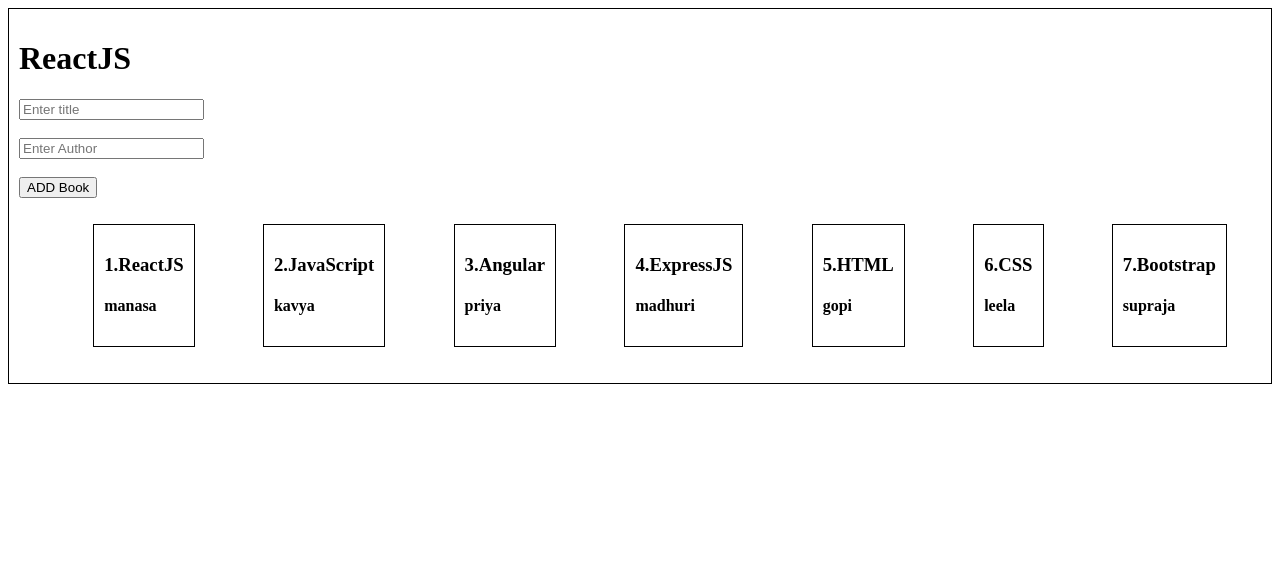
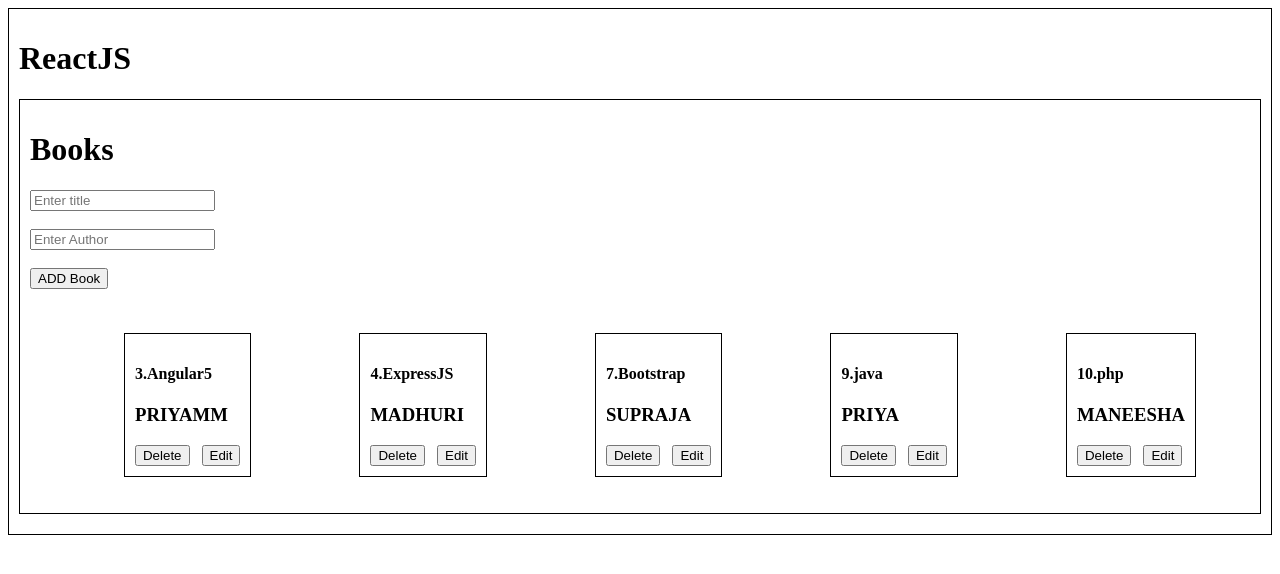
Before and after one commit to Manasa-dev503/rb25app, a React (Create React App) app: page / in a window 1280 px wide. Shown: the top 574 px of the page. Built offline with nearby package versions, Linux system fonts and the light colour scheme; data requests are answered from the project's data file.

Commit message:
crudoperations

```diff
--- a/mydb/db.json
+++ b/mydb/db.json
@@ -1,15 +1,39 @@
 {
-    "Books": [
-      { "id": 1, "title": "ReactJS", "author": "manasa" },
-      { "id": 2, "title": "JavaScript", "author": "kavya" },
-      { "id": 3, "title": "Angular", "author": "priya" },
-      { "id": 4, "title": "ExpressJS", "author": "madhuri" },
-      { "id": 5, "title": "HTML", "author": "gopi" },
-      { "id": 6, "title": "CSS", "author": "leela" },
-      { "id": 7, "title": "Bootstrap", "author": "supraja" }
-    ],
-    "comments": [
-      { "id": 1, "body": "some comment", "postId": 1 }
-    ],
-    "profile": { "name": "typicode" }
+  "Books": [
+    {
+      "id": 3,
+      "title": "Angular5",
+      "author": "priyamm"
+    },
+    {
+      "id": 4,
+      "title": "ExpressJS",
+      "author": "madhuri"
+    },
+    {
+      "id": 7,
+      "title": "Bootstrap",
+      "author": "supraja"
+    },
+    {
+      "title": "java",
+      "author": "priya",
+      "id": 9
+    },
+    {
+      "title": "php",
+      "author": "maneesha",
+      "id": 10
+    }
+  ],
+  "comments": [
+    {
+      "id": 1,
+      "body": "some comment",
+      "postId": 1
+    }
+  ],
+  "profile": {
+    "name": "typicode"
   }
+}
--- a/src/Books.jsx
+++ b/src/Books.jsx
@@ -2,30 +2,75 @@ import React, { useEffect } from 'react';
 import axios from 'axios';
 function Books(){
     var [books,setbooks] = React.useState([])
+    var [editflag,seteditflag] = React.useState(false)
+    var [newbook,setnewbook] = React.useState({title:'',author:''})
+    var [selectedbook,setselectedbook] = React.useState(null)
     useEffect(()=>{
+        getbooks();
+    },[])
+    function addbook(){
+        axios.post("http://localhost:4000/Books",newbook).then((res)=>{
+            //console.log(res)
+            getbooks();
+        })
+
+    }
+    function getbooks(){
         axios.get("http://localhost:4000/Books").then((res)=>{
             console.log(res.data)
             setbooks([...res.data])
         })
         .catch(()=>{})
 
-    })
-    function addtobook(){
-        alert('hi')
+
+    }
+    function deletebook(id){
+        axios.delete("http://localhost:4000/Books/"+id).then((res)=>{
+           getbooks();
+        })
+    }
+    function editbook(book){
+        setselectedbook({...book})
+        seteditflag(true)
+    }
+
+    function updatebook(){
+        axios.put("http://localhost:4000/Books/"+selectedbook.id,selectedbook).then((res)=>{
+            alert('Updated')
+            getbooks();
+        })
     }
     return (
-        <div>
-            <input type='text' placeholder='Enter title' onChange={(event)=>{setbooks(...books,event.target.value)}} /><br /><br />
-            <input type='text' placeholder='Enter Author' /><br /><br />
-            <button onClick={()=>{addtobook(books.id)}}>ADD Book</button>
+        <div className='mybox'>
+            <h1>Books</h1>
+            {
+                !editflag && (
+                <div>
+                    <input type='text' placeholder='Enter title' onChange={(event)=>{setnewbook({...newbook,title:event.target.value})}} /><br /><br />
+                    <input type='text' placeholder='Enter Author' onChange={(event)=>{setnewbook({...newbook,author:event.target.value})}}/><br /><br />
+                    <button onClick={()=>{addbook()}}>ADD Book</button><br /><br />
+                </div>
+                )
+            }
+            {
+                editflag && (
+                <div>
+                    <input type='text' placeholder='Enter title' value={selectedbook.title} onChange={(event)=>{setselectedbook({...selectedbook,title:event.target.value})}} /><br /><br />
+                    <input type='text' placeholder='Enter Author' value={selectedbook.author} onChange={(event)=>{setselectedbook({...selectedbook,author:event.target.value})}}/><br /><br />
+                    <button onClick={()=>{updatebook()}}>Update Book</button>
+                </div>
 
+                )
+            }
             <ul id='book'>
             {
-                books.map((book)=>{
+                books.map((x)=>{
                     return <li>
-                        <h3>{book.id}.{book.title}</h3>
-                        <h4>{book.author}</h4>
-                        </li>
+                        <h4>{x.id}.{x.title}</h4>
+                        <h3>{x.author.toUpperCase()}</h3>
+                        <button onClick={()=>{deletebook(x.id)}}>Delete</button>&nbsp;&nbsp;&nbsp;
+                        <button onClick={()=>{editbook(x)}}>Edit</button>
+                    </li>
                 })
             }
             </ul>
```
